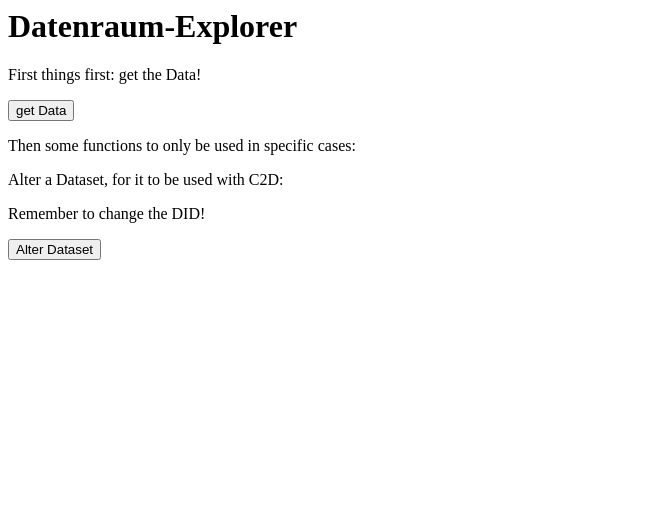
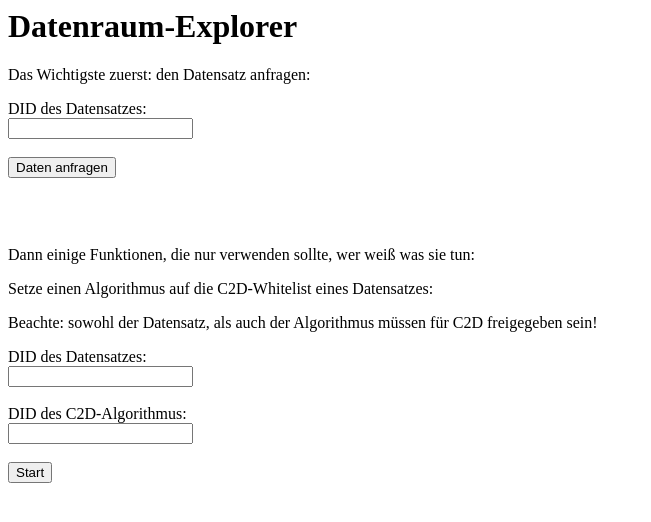
Before and after one commit to n1923730/PontusX-App, a Node server app: page / in a window 1280 px wide. Shown: the top 522 px of the page, without its empty margins (0-651 px from the left). Run offline with Node 20, Linux system fonts and the light colour scheme.

Commit message:
everything works

```diff
--- a/index.ts
+++ b/index.ts
@@ -1,18 +1,11 @@
 import { Express, Request, Response } from "express";
-import { Wallet, Signer, providers } from 'ethers';
-import { AssetBuilder, Nautilus } from '@deltadao/nautilus';
 import { editTrustedAlgorithms } from "./editTA";
-import { NETWORK_CONFIGS, PRICING_CONFIGS } from "./config";
 import * as f from "./helperFunctions";
-//import { ComputeJob } from "@oceanprotocol/lib";    //Bei Gott nein, niemals! -> Breaking Changes!
 
-//const ethers = require("ethers");
 const ejs = require('ejs');
 const express = require('express');
-//const Chart = require('chart.js/auto');
 var path = require('path');
-//var jsdom = require('jsdom');
-//var $ = require('jquery')(new jsdom.JSDOM().window);
+const bodyParser = require('body-parser');
 
 
 ////////////////////////////////////////////////////////////////config//////////////////////////////////////////////////////////////////////////////
@@ -22,6 +15,7 @@ app.set('viewEngine', 'ejs');
 
 app.use('/views', express.static(path.resolve('./views')));
 app.use(express.static(path.join(__dirname, 'views')));
+app.use(bodyParser.urlencoded({extended: false}));
 
 app.engine('html', ejs.renderFile);
 
@@ -29,66 +23,92 @@ app.listen(port, () => {
     console.log(`now listening on port ${port}`);
 });
 
+var result = "failed";
+
 ////////////////////////////////////////////////////////////////endpoints//////////////////////////////////////////////////////////////////////////////
 
 
 //render Homepage
 app.get("/", async (req: Request, res: Response) => {
     if(f.nautilus == undefined) {
-        var result = f.init();
+        await f.init();
+        res.sendFile(path.resolve('./views/index.html'));
     }
     res.sendFile(path.resolve('./views/index.html'));
 });
 
 //Homepage Button -> Alter Dataset
 app.post('/publishData', async function(req, res) {
-    console.log('Funktion wurde aufgerufen')
+
+    console.log("DID of the dataset: " + req.body.dataDid);
+    console.log("DID of the algorithm: " + req.body.algoDid);
+
+    var dataDid = req.body.dataDid? req.body.dataDid : 'did:op:ea6890f851252e0646ab4887c40603182e42ab684f597f5731f02cfe9efe5be0';
+    var algoDid = req.body.algoDid? req.body.algoDid : 'did:op:7e36f8d3c52faaa2f5aa9336b05ce9d9e499188b1408ebdeb9c0834c9b94c450';
+
+    if(dataDid.length != ('did:op:ea6890f851252e0646ab4887c40603182e42ab684f597f5731f02cfe9efe5be0').length || algoDid.length != ('did:op:ea6890f851252e0646ab4887c40603182e42ab684f597f5731f02cfe9efe5be0').length) {
+        console.log("Error: this is not a valid did!");
+        result = "Bitte geben Sie eine valide DID ein!";
+        res.redirect("/publishData")
+        return;
+    }
+
+    var response = await editTrustedAlgorithms(f.nautilus, dataDid, [algoDid], []);
+    if(response != undefined && response.ddo != undefined) {
+        result = "Das hat funktioniert. Der Algortihmus ist jetzt auf der Whitelist, und ein C2D-Prozess kann gestartet werden.";
+    }
+    res.redirect("/publishData")
+
     //This can also be used to create a completly new asset
     //const assetBuilder = new AssetBuilder();
     //const networkConfig = NETWORK_CONFIGS;
     //const pricingConfig = PRICING_CONFIGS;
     //await publishComputeDataset( nautilus, networkConfig, pricingConfig, signer);
 
-    var result = await editTrustedAlgorithms(f.nautilus, 'did:op:ea6890f851252e0646ab4887c40603182e42ab684f597f5731f02cfe9efe5be0', ['did:op:7e36f8d3c52faaa2f5aa9336b05ce9d9e499188b1408ebdeb9c0834c9b94c450'], [])
-    //Todo: Show success/failure on webpage!
-    res.redirect("/publishData")
+
 });
 
 //Homepage Button -> get Data
 app.post('/showData', async function(req, res) {
+    if(req.body != undefined) {
+        var showDid = req.body.showDid;
+        console.log("DID of the dataset to be displayed: " + showDid);
+
         if(f.datapoints.length == 0) {
-        f.getDataSet().then(async (resp) =>{
+            f.getDataSet(showDid).then(async (resp) =>{
+                if(resp == undefined) {
+                    return;
+                }
                 await f.createView(resp.json());
                 res.redirect("/showData");
             });
         } else res.redirect("/showData");
+    } else console.log("Error: missing input data");
+
 });
 
 //render Data-View with Graphic
 app.get("/showData", async (req: Request, res: Response) => {
-    res.render(path.resolve('./views/viewData.html'), {Labels: f.labels, Datapoints: f.datapoints, C2D: f.c2d, Avg: f.avg, Status: f.status})
+    res.render(path.resolve('./views/viewData.html'), {Labels: f.labels, Datapoints: f.datapoints, C2D: f.c2d, Avg: f.average, Status: f.status})
 });
 
 
 
 //show Data Button -> start C2D: starts C2D Computation
 app.post('/viewData', async function(req, res) {
-    console.log("StartC2D wurde aufgerufen");
-
+    console.log("StartC2D was called. This may take a while.");
+    if(f.compute_job == undefined) {
         await f.startC2D();
         while(f.compute_job == undefined);
-
-    console.log("got var compute_job");
         console.log("jobId = " + f.compute_job.jobId);
-    console.log("C2D gestartet");
-
+        console.log("C2D started");
+    } else console.log("C2D already started, not doing this again!");
     res.redirect('/showData');
 });
 
 
 //showData Button -> get Status: retrieve Status of C2D
 app.post('/getStatus', async function(req, res) {
-    console.log("getStatus wurde aufgerufen");
     f.getStatus().then(() =>{
         res.redirect("showData");
     });
@@ -96,22 +116,15 @@ app.post('/getStatus', async function(req, res) {
 
 //show Data Button -> get Result of C2D Job
 app.post('/getResult', async function(req, res) {
-    console.log("getResult wurde aufgerufen");
     f.getResult().then(() =>{
         res.redirect("showData");
     });
 });
 
 
-//showData Button -> get C2D Result: reloads Page with new Information
-app.get('/showC2DResult', function(req, res) {
-    res.redirect('showData');
-});
-
-
 //render Changed asset Page
 app.get('/publishData', function(req, res) {
-    res.render(path.resolve('./views/publishData.html'))
+    res.render(path.resolve('./views/publishData.html'), {Result: result})
 });
 
 //Button -> Back to Homepage
--- a/package.json
+++ b/package.json
@@ -21,6 +21,7 @@
     "ejs": "^3.1.10",
     "ethers": "^5.0.0",
     "express": "^4.19.2",
+    "express-validator": "^7.2.0",
     "jquery": "^3.7.1",
     "jsdom": "^25.0.0",
     "rimraf": "^6.0.1",
--- a/views/index.html
+++ b/views/index.html
@@ -5,19 +5,29 @@
 </head>
 
 <body>
-<p>First things first: get the Data!</p>
+<p>Das Wichtigste zuerst: den Datensatz anfragen:</p>
 
 <form action="/showData" method="post">
-    <button name="getData" value="send">get Data</button>
+    <label for="showDid">DID des Datensatzes:</label><br>
+    <input type="text" id="showDid" name="showDid"><br><br>
+    <button name="getData" value="send">Daten anfragen</button>
 </form>
 
-<p>Then some functions to only be used in specific cases:</p>
+<br><br>
 
-<p>Alter a Dataset, for it to be used with C2D:</p>
-<p>Remember to change the DID!</p>
+<p>Dann einige Funktionen, die nur verwenden sollte, wer weiß was sie tun:</p>
+
+<p>Setze einen Algorithmus auf die C2D-Whitelist eines Datensatzes:</p>
+<p>Beachte: sowohl der Datensatz, als auch der Algorithmus müssen für C2D freigegeben sein!</p>
 
 <form action="/publishData" method="post">
-    <button name="postData" value="send">Alter Dataset</button>
+    <label for="dataDid">DID des Datensatzes:</label><br>
+    <input type="text" id="dataDid" name="dataDid"><br><br>
+
+    <label for="algoDid">DID des C2D-Algorithmus:</label><br>
+    <input type="text" id="algoDid" name="algoDid"><br><br>
+
+    <button name="setWhitelist" value="send">Start</button>
 </form>
 
 </body>
--- a/views/publishData.html
+++ b/views/publishData.html
@@ -1,5 +1,7 @@
-<h2>Published Dataset</h2>
+<h1>Datenraum-Explorer</h1>
+
+<%= Result%>
 
 <form action="/getBack" method="post">
-    <button name="getBack" value="send">back</button>
+    <button name="getBack" value="send">zurück</button>
 </form>
```
Also changed, not shown: editTA.ts (+15 -9 lines), helperFunctions.ts (+26 -12 lines), views/viewData.html (+9 -9 lines), 6 other files. Lines whose indentation alone changed are shown as unchanged.
